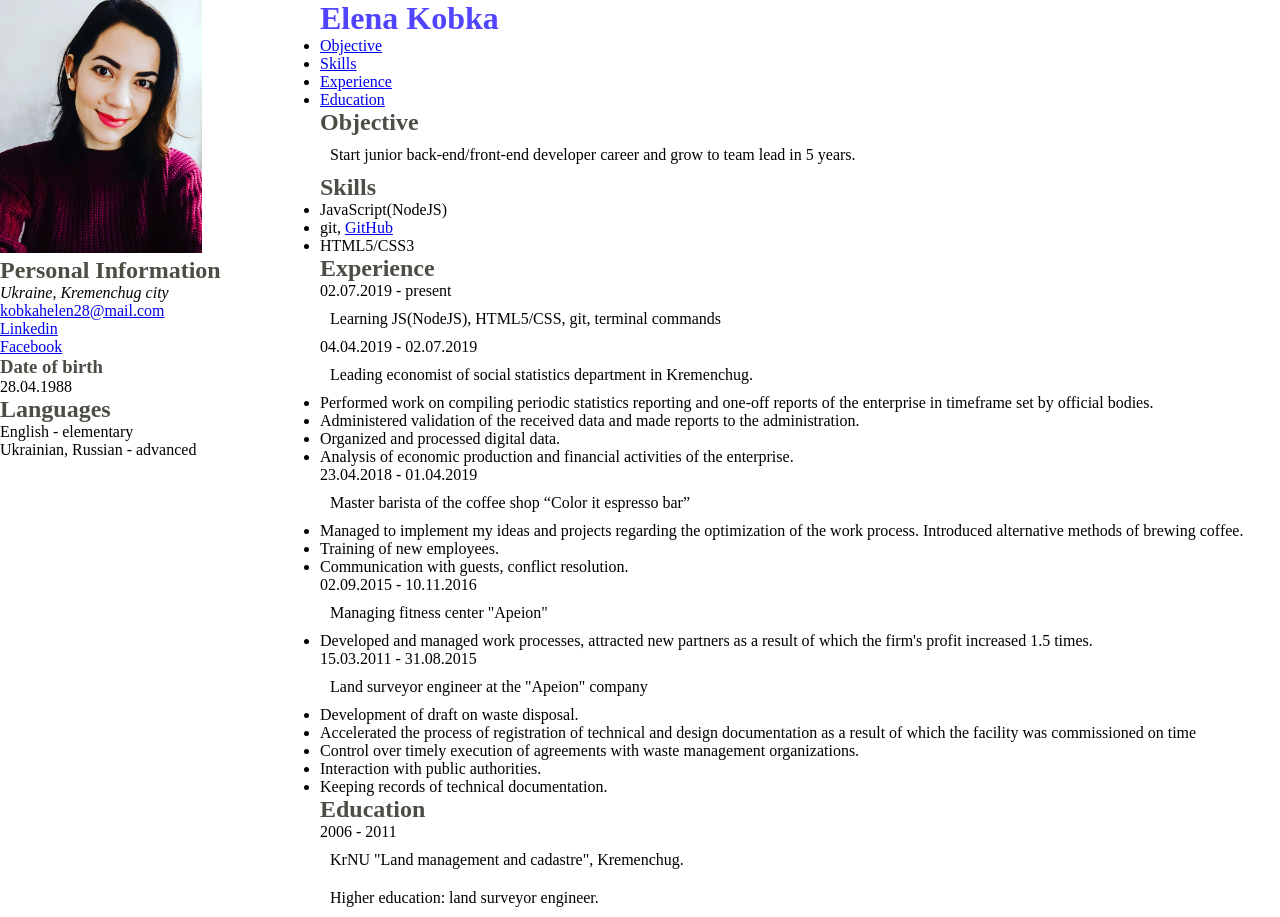
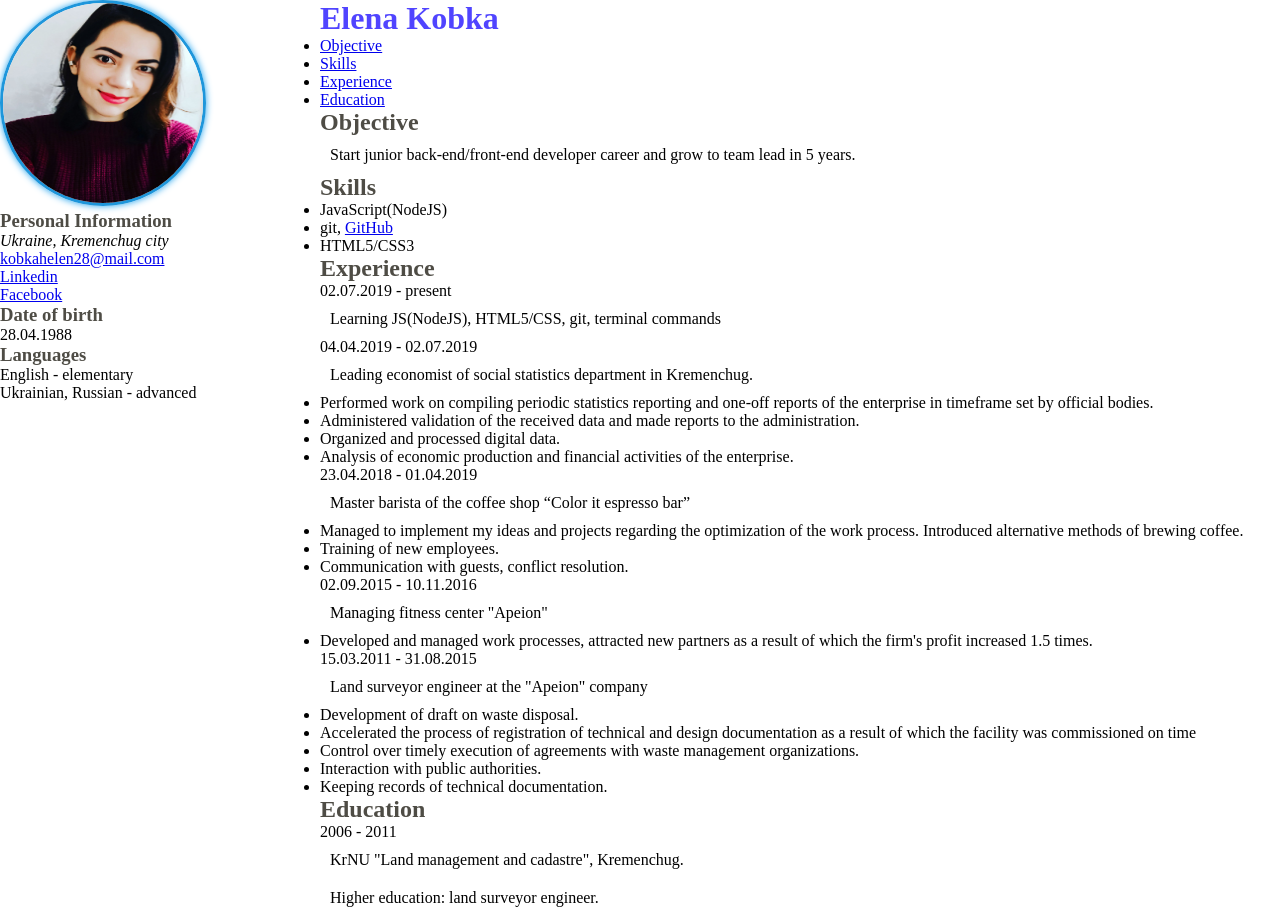
Before and after one commit to KobkaHelen/cv, a plain HTML site: page index.html in a window 1280 px wide. Drawn offline with Linux system fonts and the light colour scheme.

Commit message:
round photo

```diff
--- a/css/styles.css
+++ b/css/styles.css
@@ -22,6 +22,7 @@ h3 {
             left: 0;
             top: 0;
             width: 25%;
+            background:
         }
 
         #right {
@@ -30,3 +31,9 @@ h3 {
             top: 0;
             width: 75%;
         }
+        .round {
+            border-radius: 50%; /* Радиус скругления */
+            overflow: hidden;
+            border: 3px solid rgb(30, 150, 219); /* Параметры рамки */
+            box-shadow: 0 0 7px rgb(34, 163, 238); /* Параметры тени */
+        }
--- a/index.html
+++ b/index.html
@@ -107,10 +107,10 @@
     <div id="left">
         <div class="sidebar">
             <aside>
-                <img src="images/me.jpg" alt="Elena Kobka" width="202">
+                <img src="images/me.jpg" alt="Elena Kobka" width="200" height="200" class="round">
             </aside>
             <aside>
-                <h2>Personal Information</h2>
+                <h3>Personal Information</h3>
                 <ul>
                     <li>
                         <address>Ukraine, Kremenchug city</address>
@@ -126,7 +126,7 @@
                 <time datetime="28.04.1988">28.04.1988</time>
             </aside>
             <aside>
-                <h2>Languages</h2>
+                <h3>Languages</h3>
                 <ul>
                     <li>English - elementary</li>
                     <li>Ukrainian, Russian - advanced</li>
```
